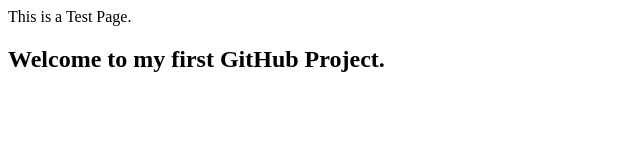
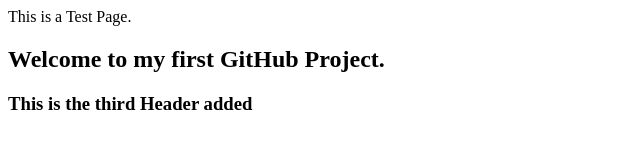
Before and after one commit to shivramkumar1308/MyFirstProject, a plain HTML site: page index.html in a window 1280 px wide. Shown: the whole page, without its empty margins (0-640 px from the left). Drawn offline with Linux system fonts and the light colour scheme.

Commit message:
Added 3rd Header tag

```diff
--- a/index.html
+++ b/index.html
@@ -3,5 +3,6 @@
 <body
 <H1>This is a Test Page.</H1>
 <H2>Welcome to my first GitHub Project.</H2>
+<H3>This is the third Header added</H3>
 </body>
 </html
```
